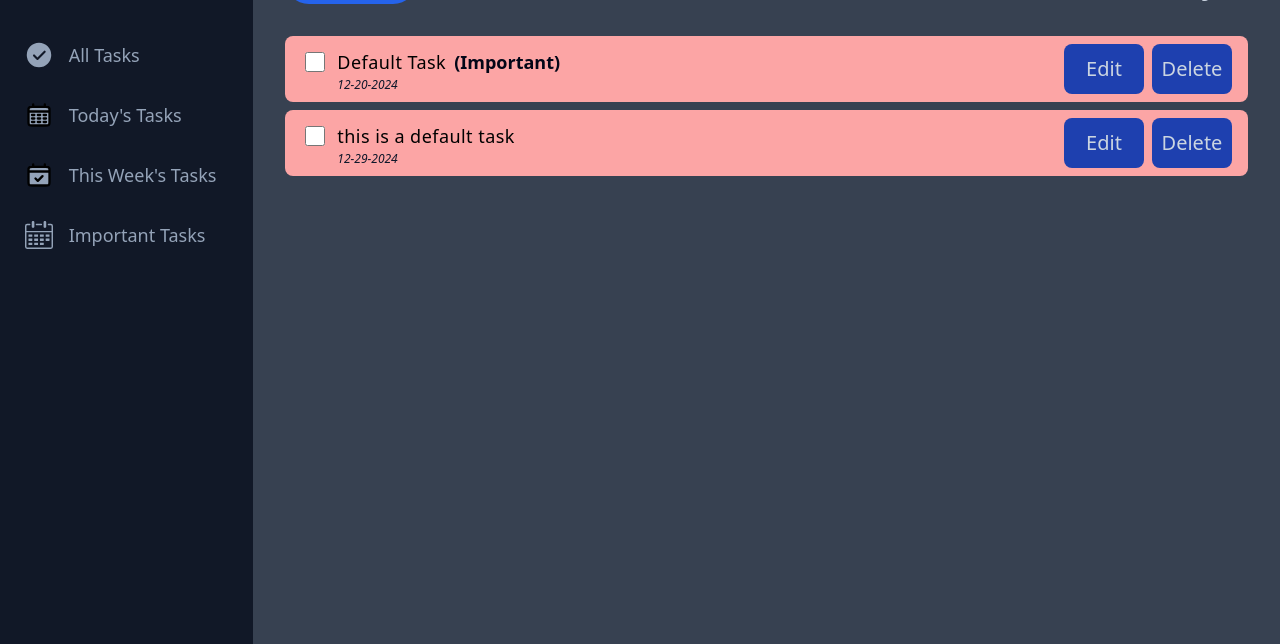
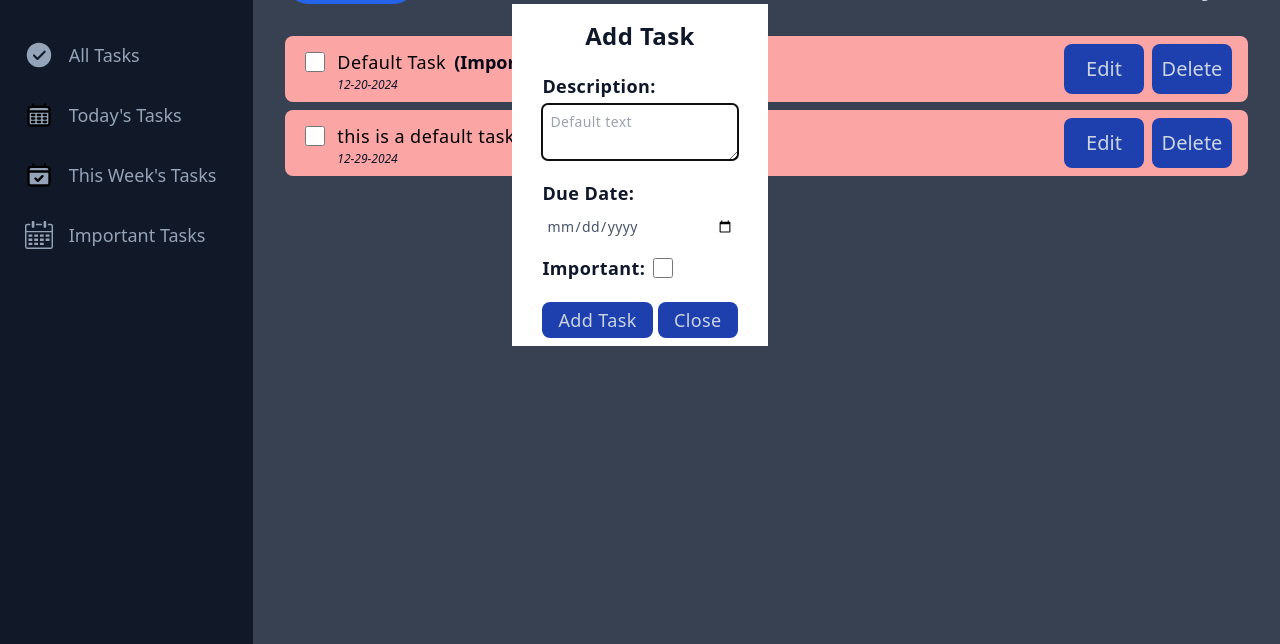
Before and after one commit to MohamadObeid9/to-do-list, a website built with webpack: page src/index.html in a window 1280 px wide. Both pictures are taken after a click on the button "Add Task". Shown: the part 156-800 px from the top of the page. Built offline with nearby package versions, Linux system fonts and the light colour scheme.

Commit message:
now we can add tasks

```diff
--- a/src/index.html
+++ b/src/index.html
@@ -109,9 +109,71 @@
           </h1>
           <button
             class="text-white bg-blue-600 hover:bg-blue-800 text-xl rounded-3xl py-3 px-6"
+            id="addTaskBtn"
           >
             Add Task
           </button>
+          <dialog class="mx-auto w-64">
+            <div
+              class="flex items-center flex-col dark:bg-gray-500 text-slate-900 tracking-wide"
+            >
+              <h2 class="text-center text-2xl font-bold mt-4 mb-2">Add Task</h2>
+              <form id="taskForm" mehtod="dialog" class="text-lg">
+                <div class="my-3">
+                  <label for="description" class="block font-bold mb-1"
+                    >Description:</label
+                  >
+                  <textarea
+                    id="description"
+                    name="description"
+                    placeholder="Default text"
+                    class="rounded-md text-sm h-full w-full p-2 text-slate-600"
+                    required
+                  ></textarea>
+                </div>
+                <div class="my-3">
+                  <label for="dueDate" class="block font-bold mb-1"
+                    >Due Date:</label
+                  >
+                  <input
+                    type="date"
+                    id="dueDate"
+                    name="dueDate"
+                    class="w-full rounded-md text-sm text-slate-600 p-1"
+                    required
+                  />
+                </div>
+
+                <div class="form-buttons">
+                  <div class="flex items-center my-3">
+                    <label for="isImportant" class="font-bold"
+                      >Important:</label
+                    >
+                    <input
+                      type="checkbox"
+                      id="isImportant"
+                      name="isImportant"
+                      class="w-5 h-5 ml-2"
+                    />
+                  </div>
+                  <button
+                    type="submit"
+                    class="bg-blue-800 hover:bg-blue-500 px-4 py-1 my-2 text-slate-300 rounded-lg"
+                    id="taskBtn"
+                  >
+                    Add Task
+                  </button>
+                  <button
+                    type="button"
+                    class="bg-blue-800 hover:bg-blue-500 px-4 py-1 my-2 text-slate-300 rounded-lg"
+                    id="closeModalBtn"
+                  >
+                    Close
+                  </button>
+                </div>
+              </form>
+            </div>
+          </dialog>
         </div>
         <!-- Header Right -->
         <div class="flex flex-col items-center">
--- a/src/index.ts
+++ b/src/index.ts
@@ -1,10 +1,15 @@
 import "./styles.css";
+import { addNewTask } from "./ts/addNewTask";
 import { changeTitle } from "./ts/changeTitle";
 import { displayTasks } from "./ts/displayTasks";
+import { openDialog } from "./ts/openDialog";
 // import { createTask } from "./ts/createTask";
 // import { createPara } from "./ts/script";
 // createPara();
 changeTitle();
 displayTasks();
+openDialog();
+addNewTask();
 // createTask();
 console.log("hello world");
+//
--- /dev/null
+++ b/src/ts/addNewTask.ts
@@ -0,0 +1,16 @@
+import { addTaskToTaskList } from "./addTaskToTaskList";
+import { defaultTaskList } from "./defaultTaskList";
+
+export const addNewTask = () => {
+  const tasklist = defaultTaskList();
+
+  // Get the values from the input fields
+  const text = (document.querySelector("#description") as HTMLInputElement)
+    .value;
+  const date = (document.querySelector("#dueDate") as HTMLInputElement).value;
+  const important = (document.querySelector("#isImportant") as HTMLInputElement)
+    .checked;
+
+  // Add the new task to the task list
+  addTaskToTaskList(tasklist, text, date, important);
+};
--- /dev/null
+++ b/src/ts/addTaskToTaskList.ts
@@ -0,0 +1,17 @@
+import { createTask } from "./createTask";
+import { Task } from "./task";
+
+export const addTaskToTaskList = (
+  taskList: Task[],
+  text: string,
+  date: string,
+  important: boolean
+) => {
+  if (text === "" && date === "")
+    return; // Do nothing if both date and text are empty
+  else {
+    const newTask = new Task(text, date, important); // Create a new task
+    taskList.push(newTask); // Add the new task to the list
+    createTask(taskList.length - 1, taskList); // Create and display the new task
+  }
+};
--- /dev/null
+++ b/src/ts/openDialog.ts
@@ -0,0 +1,39 @@
+import { addNewTask } from "./addNewTask";
+
+export const openDialog = () => {
+  // Select the dialog element
+  const dialog = document.querySelector("dialog") as HTMLDialogElement;
+  // Select the add task button
+  const addTaskBtn = document.querySelector("#addTaskBtn") as HTMLButtonElement;
+  // Select the submit button
+  const submitBtn = document.querySelector("#taskBtn") as HTMLButtonElement;
+  // Select the close task button
+  const closeTaskBtn = document.querySelector(
+    "#closeModalBtn"
+  ) as HTMLButtonElement;
+
+  // Function to close the dialog and prevent default behavior
+  const closeDialog = (e: Event) => {
+    e.preventDefault();
+    dialog.close();
+  };
+
+  // Add click event listener to the add task button
+  addTaskBtn.addEventListener("click", () => {
+    // Set the submit button text to "Add Task"
+    submitBtn.textContent = "Add Task";
+    // Set the submit button id to "1"
+    submitBtn.id = "1";
+    // Show the dialog
+    dialog.show();
+  });
+
+  // Add click event listener to the submit button
+  submitBtn.addEventListener("click", (e) => {
+    closeDialog(e);
+    addNewTask();
+  });
+
+  // Add click event listener to the close task button
+  closeTaskBtn.addEventListener("click", closeDialog);
+};
```
